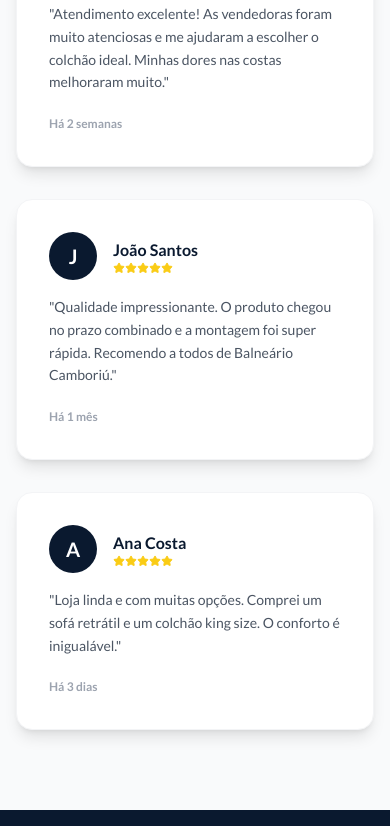
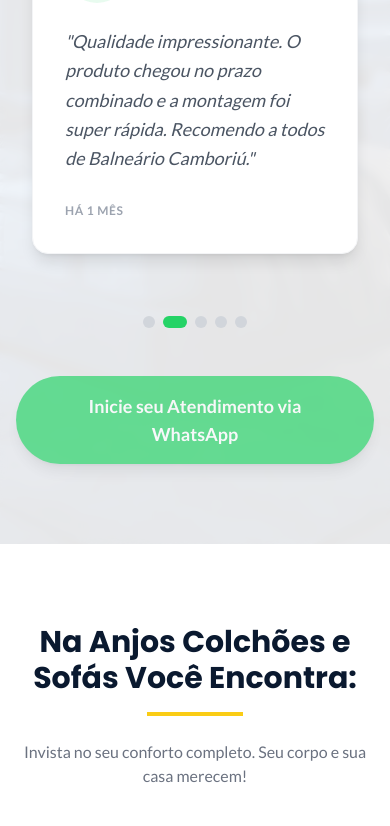
Before and after one commit to VoaNegocio/anjoscolchoes-lp, a React (Vite) app: page / in a window 390 px wide. Shown: the part 7438-8264 px from the top of the page. Built offline with nearby package versions, Linux system fonts and the light colour scheme.

Commit message:
novos ajustes

```diff
--- a/src/App.jsx
+++ b/src/App.jsx
@@ -7,6 +7,7 @@ const ProductCategories = lazy(() => import('./components/ProductCategories'));
 const SofaSection = lazy(() => import('./components/SofaSection'));
 const Benefits = lazy(() => import('./components/Benefits'));
 const Testimonials = lazy(() => import('./components/Testimonials'));
+const WhyChooseUs = lazy(() => import('./components/WhyChooseUs'));
 const Footer = lazy(() => import('./components/Footer'));
 
 // Loading fallback component
@@ -27,6 +28,7 @@ function App() {
         <SofaSection />
         <Benefits />
         <Testimonials />
+        <WhyChooseUs />
         <Footer />
       </Suspense>
 
--- a/src/components/Testimonials.jsx
+++ b/src/components/Testimonials.jsx
@@ -1,5 +1,7 @@
-import React from 'react';
-import { Star } from 'lucide-react';
+import React, { useState, useEffect } from 'react';
+import { Star, ChevronLeft, ChevronRight } from 'lucide-react';
+import { motion, AnimatePresence } from 'framer-motion';
+import testimonialsBg from '../assets/hero_background.png';
 
 const reviews = [
     {
@@ -16,13 +18,50 @@ const reviews = [
         name: 'Ana Costa',
         text: 'Loja linda e com muitas opções. Comprei um sofá retrátil e um colchão king size. O conforto é inigualável.',
         date: 'Há 3 dias'
+    },
+    {
+        name: 'Carlos Oliveira',
+        text: 'Melhor investimento que fiz para minha saúde. O colchão magnético realmente faz diferença no dia a dia.',
+        date: 'Há 1 semana'
+    },
+    {
+        name: 'Fernanda Lima',
+        text: 'Sofás lindos e muito confortáveis. O atendimento pós-venda também foi impecável. Voltarei a comprar.',
+        date: 'Há 2 meses'
     }
 ];
 
 const Testimonials = () => {
+    const [currentIndex, setCurrentIndex] = useState(0);
+
+    useEffect(() => {
+        const timer = setInterval(() => {
+            setCurrentIndex((prev) => (prev + 1) % reviews.length);
+        }, 5000);
+        return () => clearInterval(timer);
+    }, []);
+
+    const nextSlide = () => {
+        setCurrentIndex((prev) => (prev + 1) % reviews.length);
+    };
+
+    const prevSlide = () => {
+        setCurrentIndex((prev) => (prev - 1 + reviews.length) % reviews.length);
+    };
+
     return (
-        <section className="py-20 bg-gray-50">
-            <div className="container mx-auto px-4">
+        <section className="py-20 relative overflow-hidden">
+            {/* Background Image with Blur */}
+            <div className="absolute inset-0 z-0">
+                <img
+                    src={testimonialsBg}
+                    alt="Background"
+                    className="w-full h-full object-cover"
+                />
+                <div className="absolute inset-0 bg-white/90 backdrop-blur-sm"></div>
+            </div>
+
+            <div className="container mx-auto px-4 relative z-10">
                 <div className="text-center mb-16">
                     <h2 className="text-3xl font-heading font-bold text-brand-dark mb-4">
                         O QUE NOSSOS CLIENTES DIZEM
@@ -36,26 +75,75 @@ const Testimonials = () => {
                     </div>
                 </div>
 
-                <div className="grid md:grid-cols-3 gap-8">
+                <div className="relative max-w-4xl mx-auto">
+                    {/* Carousel Track */}
+                    <div className="overflow-hidden">
+                        <motion.div
+                            className="flex"
+                            animate={{ x: `-${currentIndex * 100}%` }}
+                            transition={{ type: "spring", stiffness: 300, damping: 30 }}
+                        >
                             {reviews.map((review, index) => (
-                        <div key={index} className="bg-white p-8 rounded-2xl shadow-lg border border-gray-100">
-                            <div className="flex items-center gap-4 mb-4">
-                                <div className="w-12 h-12 bg-brand-dark rounded-full flex items-center justify-center text-white font-bold text-xl">
+                                <div key={index} className="w-full flex-shrink-0 px-4">
+                                    <div className="bg-white p-8 rounded-2xl shadow-lg border border-gray-100 max-w-lg mx-auto transform transition-all hover:scale-105">
+                                        <div className="flex items-center gap-4 mb-6">
+                                            <div className="w-16 h-16 bg-brand-green/10 rounded-full flex items-center justify-center text-brand-green font-bold text-2xl">
                                                 {review.name[0]}
                                             </div>
                                             <div>
-                                    <h4 className="font-bold text-brand-dark">{review.name}</h4>
-                                    <div className="flex text-yellow-400 text-xs">
-                                        {[...Array(5)].map((_, i) => <Star key={i} fill="currentColor" size={12} />)}
+                                                <h4 className="font-bold text-lg text-brand-dark">{review.name}</h4>
+                                                <div className="flex text-yellow-400 text-sm">
+                                                    {[...Array(5)].map((_, i) => <Star key={i} fill="currentColor" size={14} />)}
                                                 </div>
                                             </div>
                                         </div>
-                            <p className="text-gray-600 font-sans text-sm leading-relaxed mb-4">
+                                        <p className="text-gray-600 font-sans text-lg leading-relaxed mb-6 italic">
                                             "{review.text}"
                                         </p>
-                            <span className="text-gray-400 text-xs font-bold">{review.date}</span>
+                                        <span className="text-gray-400 text-xs font-bold uppercase tracking-wider">{review.date}</span>
+                                    </div>
                                 </div>
                             ))}
+                        </motion.div>
+                    </div>
+
+                    {/* Navigation Buttons */}
+                    <button
+                        onClick={prevSlide}
+                        className="absolute top-1/2 left-0 -translate-y-1/2 -ml-8 md:-ml-12 bg-white p-3 rounded-full shadow-lg text-brand-dark hover:text-brand-green hover:scale-110 transition-all z-10 hidden md:block"
+                    >
+                        <ChevronLeft size={24} />
+                    </button>
+                    <button
+                        onClick={nextSlide}
+                        className="absolute top-1/2 right-0 -translate-y-1/2 -mr-8 md:-mr-12 bg-white p-3 rounded-full shadow-lg text-brand-dark hover:text-brand-green hover:scale-110 transition-all z-10 hidden md:block"
+                    >
+                        <ChevronRight size={24} />
+                    </button>
+
+                    {/* Dots */}
+                    <div className="flex justify-center gap-2 mt-8">
+                        {reviews.map((_, i) => (
+                            <button
+                                key={i}
+                                onClick={() => setCurrentIndex(i)}
+                                className={`w-3 h-3 rounded-full transition-all ${i === currentIndex ? 'bg-brand-green w-6' : 'bg-gray-300 hover:bg-gray-400'
+                                    }`}
+                            />
+                        ))}
+                    </div>
+
+                    {/* CTA Button */}
+                    <div className="text-center mt-12">
+                        <a
+                            href="https://wa.me/5547996974131?text=Olá, vi os depoimentos e gostaria de atendimento."
+                            target="_blank"
+                            rel="noopener noreferrer"
+                            className="inline-block bg-brand-green hover:bg-green-600 text-white font-bold py-4 px-8 rounded-full shadow-lg transform hover:scale-105 transition-all text-lg animate-pulse"
+                        >
+                            Inicie seu Atendimento via WhatsApp
+                        </a>
+                    </div>
                 </div>
             </div>
         </section>
--- /dev/null
+++ b/src/components/WhyChooseUs.jsx
@@ -0,0 +1,94 @@
+import React from 'react';
+import { Trophy, Medal, Home, Lightbulb, ChevronRight } from 'lucide-react';
+import sofaLiving from '../assets/sofa.png'; // Need a good image here, using sofa placeholder for now but will swap to a better one if available
+
+const features = [
+    {
+        icon: <Trophy className="w-8 h-8 text-white" />,
+        title: 'Experiência Comprovada',
+        description: 'Anos no mercado de móveis e colchões.'
+    },
+    {
+        icon: <Medal className="w-8 h-8 text-white" />,
+        title: 'Marcas Renomadas',
+        description: 'Trabalhamos com os melhores fabricantes.'
+    },
+    {
+        icon: <Home className="w-8 h-8 text-white" />,
+        title: 'Opções para Cada Espaço',
+        description: 'Do quarto compacto à sala espaçosa.'
+    },
+    {
+        icon: <Lightbulb className="w-8 h-8 text-white" />,
+        title: 'Tecnologias Inovadoras',
+        description: 'Nos colchões e no design dos sofás.'
+    }
+];
+
+const WhyChooseUs = () => {
+    return (
+        <section className="py-20 bg-white">
+            <div className="container mx-auto px-4">
+                <div className="text-center mb-16">
+                    <h2 className="text-3xl md:text-4xl font-heading font-bold text-brand-dark mb-4">
+                        Na Anjos Colchões e Sofás Você Encontra:
+                    </h2>
+                    <div className="w-24 h-1 bg-yellow-400 mx-auto mb-6"></div>
+                    <p className="text-gray-500 font-sans">
+                        Invista no seu conforto completo. Seu corpo e sua casa merecem!
+                    </p>
+                </div>
+
+                <div className="grid lg:grid-cols-2 gap-12 items-center max-w-6xl mx-auto">
+                    {/* Left Column - Image with Background Shape */}
+                    <div className="relative">
+                        {/* Dark Blue Background Shape */}
+                        <div className="absolute top-4 -right-4 w-full h-full bg-brand-dark rounded-3xl -z-10 transform translate-x-8 translate-y-8 hidden md:block"></div>
+
+                        <div className="relative rounded-3xl overflow-hidden shadow-2xl">
+                            <img
+                                src="/sofa/sofa-living.jpg"
+                                alt="Sala de Estar Confortável"
+                                className="w-full h-[500px] object-cover hover:scale-105 transition-transform duration-700"
+                                loading="lazy"
+                            />
+                        </div>
+                    </div>
+
+                    {/* Right Column - Features List */}
+                    <div className="space-y-8">
+                        {features.map((feature, index) => (
+                            <div key={index} className="flex items-start gap-4 p-4 hover:bg-gray-50 rounded-xl transition-colors">
+                                <div className="w-16 h-16 bg-brand-dark rounded-full flex items-center justify-center flex-shrink-0 shadow-lg">
+                                    {feature.icon}
+                                </div>
+                                <div>
+                                    <h3 className="text-xl font-heading font-bold text-brand-dark mb-1">
+                                        {feature.title}
+                                    </h3>
+                                    <p className="text-gray-600 font-sans">
+                                        {feature.description}
+                                    </p>
+                                </div>
+                            </div>
+                        ))}
+
+                        <div className="pt-8">
+                            <a
+                                href="https://wa.me/5547996974131?text=Olá, gostaria de saber mais sobre a Anjos Colchões."
+                                target="_blank"
+                                rel="noopener noreferrer"
+                                className="bg-brand-green hover:bg-green-600 text-white font-bold py-4 px-8 rounded-full shadow-lg transform hover:scale-105 transition-all inline-flex items-center gap-2 uppercase tracking-wide text-sm"
+                            >
+                                <span className="mr-2">Inicie seu Atendimento via WhatsApp</span>
+                                <img src="https://upload.wikimedia.org/wikipedia/commons/6/6b/WhatsApp.svg" alt="WhatsApp" className="w-6 h-6 filter brightness-0 invert" />
+                            </a>
+                        </div>
+                    </div>
+                </div>
+            </div>
+        </section>
+    );
+};
+
+export default WhyChooseUs;
```
Lines whose indentation alone changed are shown as unchanged.
